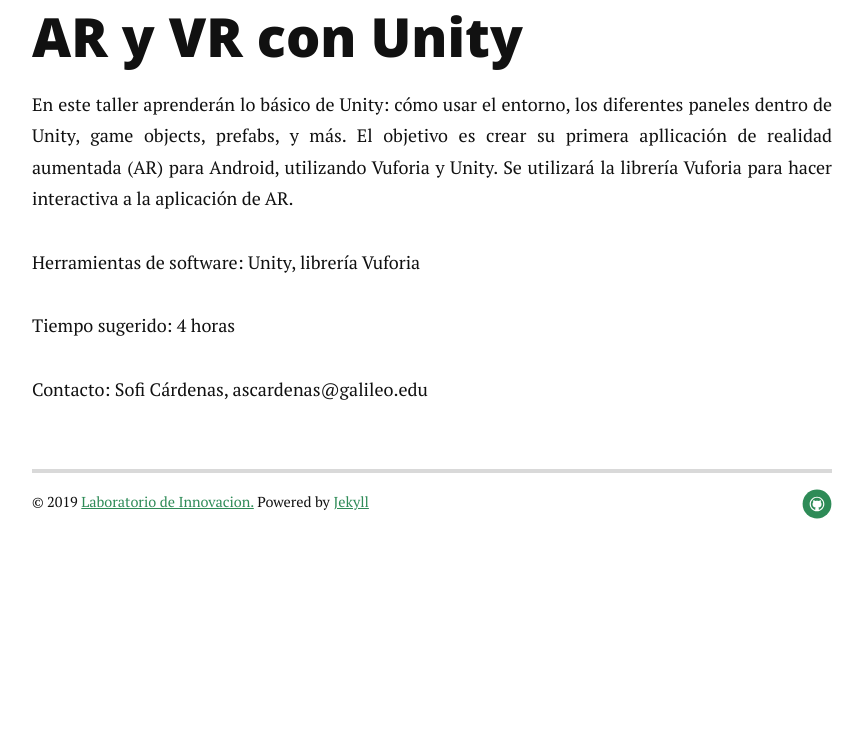
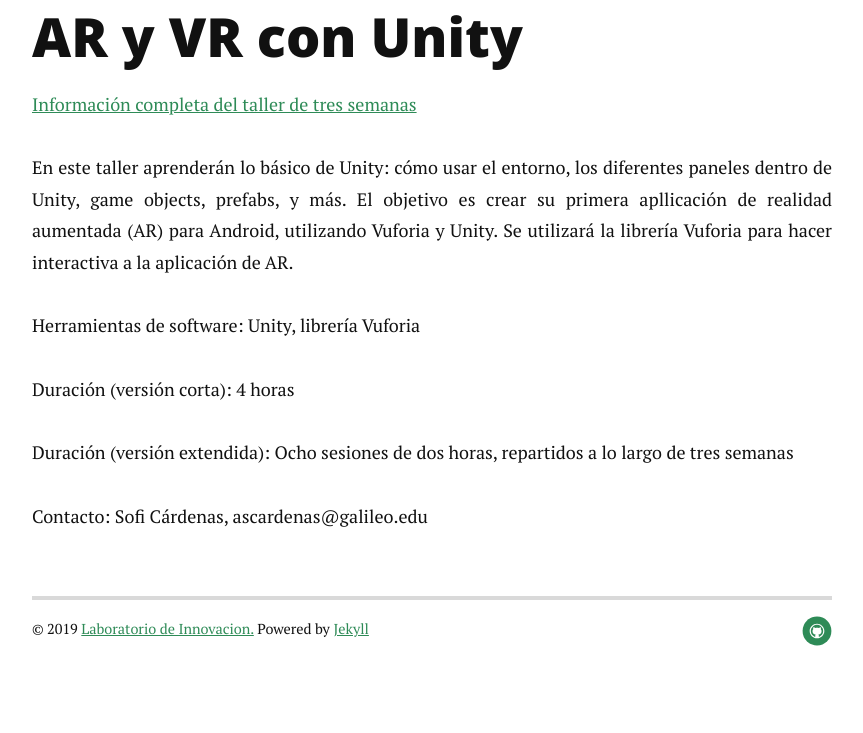
Before and after one commit to innovationlabug/innovationlabug.github.io, a Jekyll site: the page built from _posts/2017-02-03-VR-with-Unity.markdown, in a window 1280 px wide. Shown: the part 270-1003 px from the top of the page, without its empty margins (208-1071 px from the left). Built offline with Jekyll 4.4.1, drawn with Linux system fonts in a browser that asks for light colours; nearby versions of some CDN libraries; before the commit the page ends 900 px from its top, so only the background shows below that.

Commit message:
Update 2017-02-03-VR-with-Unity.markdown

```diff
--- a/_posts/2017-02-03-VR-with-Unity.markdown
+++ b/_posts/2017-02-03-VR-with-Unity.markdown
@@ -8,10 +8,14 @@
 permalink: /:categories/:title.html
 ---
 
+<a href="https://github.com/innovationlabug/innovationlabug.github.io/raw/master/assets/realidad-mixta-info.pdf">Información completa del taller de tres semanas</a>
+
 En este taller aprenderán lo básico de Unity: cómo usar el entorno, los diferentes paneles dentro de Unity, game objects, prefabs, y más. El objetivo es crear su primera apllicación de realidad aumentada (AR) para Android, utilizando Vuforia y Unity. Se utilizará la librería Vuforia para hacer interactiva a la aplicación de AR.
 
 Herramientas de software: Unity, librería Vuforia
 
-Tiempo sugerido: 4 horas
+Duración (versión corta): 4 horas
+
+Duración (versión extendida): Ocho sesiones de dos horas, repartidos a lo largo de tres semanas
 
 Contacto: Sofi Cárdenas, ascardenas@galileo.edu
```
